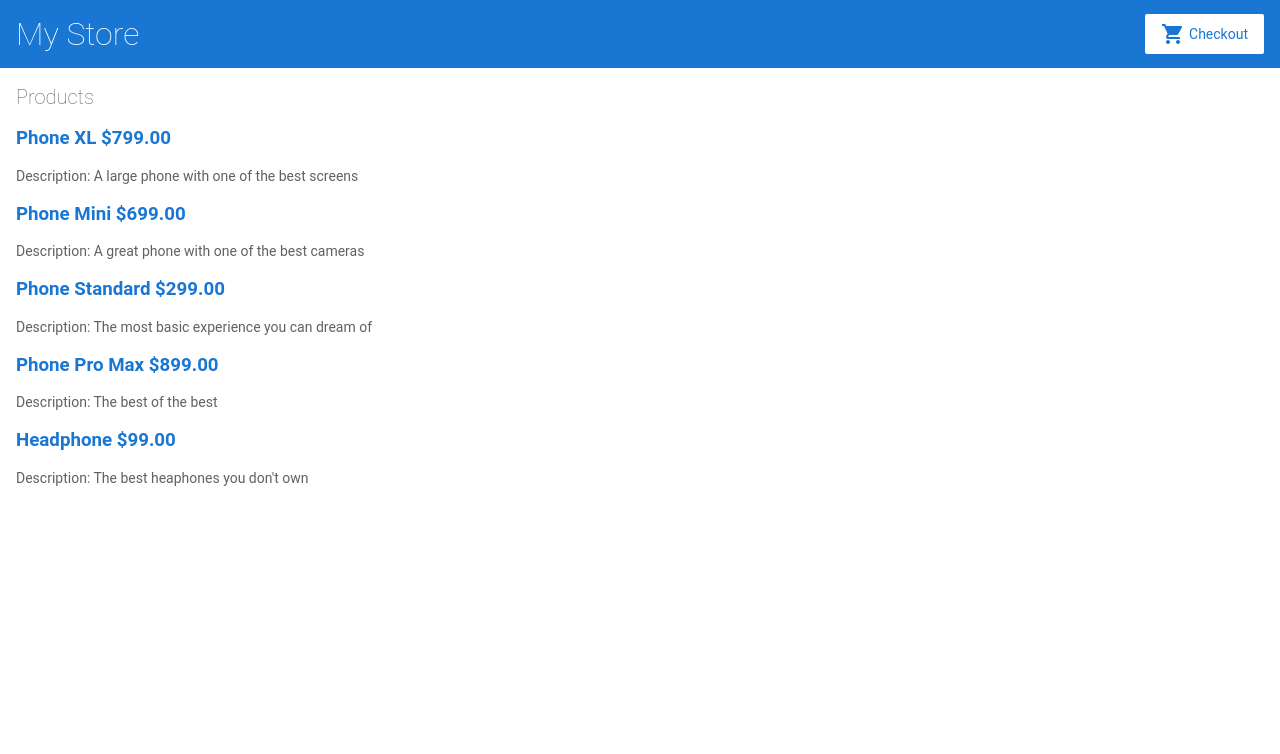
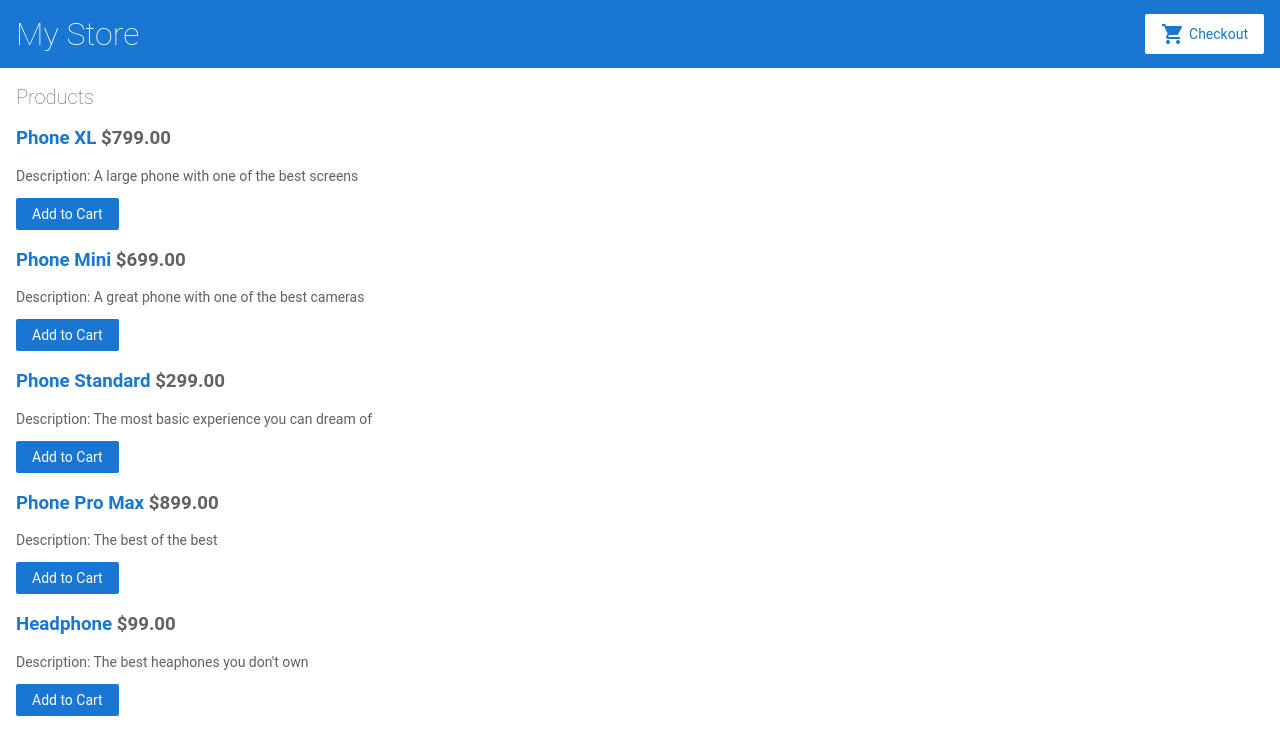
Before and after one commit to LilyDris/CSE5234, an Angular app in the folder Lab5/: page / in a window 1280 px wide. Shown: the top 754 px of the page. Built offline with nearby package versions, Linux system fonts and the light colour scheme.

Commit message:
added add to cart in product list

```diff
--- a/Lab5/src/app/cart.service.ts
+++ b/Lab5/src/app/cart.service.ts
@@ -14,6 +14,7 @@ addToCart(product: Product) {
   this.items.push(product);
 }
 
+
 getItems() {
   return this.items;
 }
--- a/Lab5/src/app/product-list/product-list.component.html
+++ b/Lab5/src/app/product-list/product-list.component.html
@@ -5,12 +5,14 @@
             <a [title] = "product.name"
             [routerLink]=" ['/products', product.id]">
 
-            {{product.name}}   {{ product.price | currency}}
+            {{product.name}}
             </a>
+            {{ product.price | currency}}
         </h3>
         <p *ngIf="product.description">
             Description: {{ product.description }}
           </p>
+          <p><button type="button" (click)="addToCart(product)">Add to Cart</button></p>
 <!--
           <button type="button" (click)="share()">
             Share
--- a/Lab5/src/app/product-list/product-list.component.ts
+++ b/Lab5/src/app/product-list/product-list.component.ts
@@ -1,6 +1,8 @@
 import { Component } from '@angular/core';
 
-import { products } from '../products';
+import { ActivatedRoute } from '@angular/router';
+import { Product, products } from '../products';
+import { CartService } from '../cart.service';
 
 @Component({
   selector: 'app-product-list',
@@ -9,15 +11,17 @@ import { products } from '../products';
 })
 export class ProductListComponent {
   products = products;
+  product: Product | undefined;
+
+  constructor(private cartService: CartService){
+  }
 
   share() {
     window.alert('The product has been shared!');
   }
+
+  addToCart(product: Product) {
+    this.cartService.addToCart(product);
+    window.alert('Your product has been added to the cart!');
+  }
 }
-
-
-/*
-Copyright Google LLC. All Rights Reserved.
-Use of this source code is governed by an MIT-style license that
-can be found in the LICENSE file at https://angular.io/license
-*/
```
